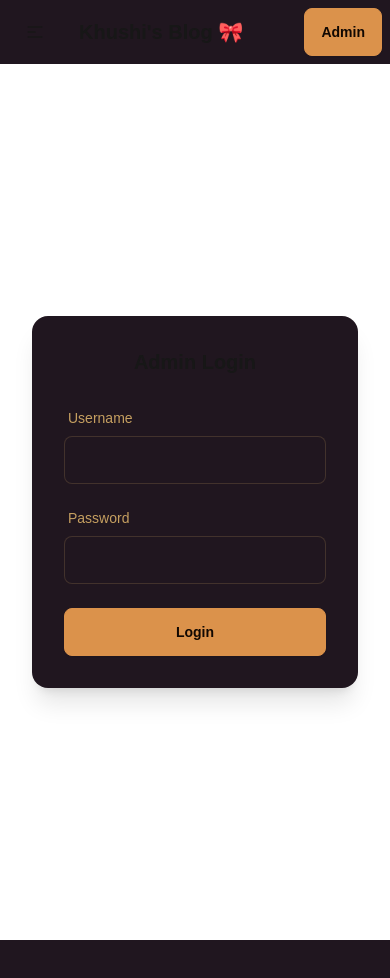
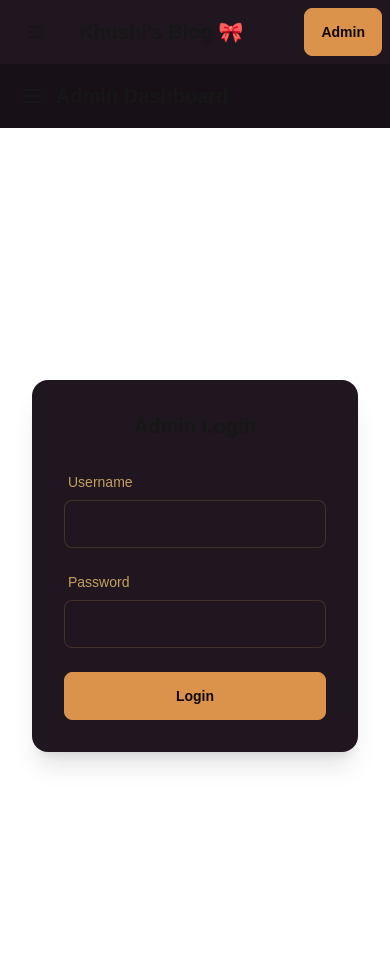
Before and after one commit to khushimotwani/blog-webapp, a Next.js app: page /admin/login in a window 390 px wide. Shown: the top 978 px of the page. Before the commit the page ends 940 px from the top, so only its background shows below. Built offline with nearby package versions, Linux system fonts and the light colour scheme; no server answers.

Commit message:
fixing admin login issue and sidebar phone issue

```diff
--- a/app/admin/layout.tsx
+++ b/app/admin/layout.tsx
@@ -1,26 +1,37 @@
-import { headers } from 'next/headers';
 import AdminSidebar from '@/components/AdminSidebar';
 
-export default async function AdminLayout({
+export default function AdminLayout({
   children,
 }: {
   children: React.ReactNode;
 }) {
-  // Only check if we're on login page
-  const currentPath = (await headers()).get("x-invoke-path") || "";
-  if (currentPath.includes("/admin/login")) {
-    return children;
-  }
-
-  // Admin layout for all other pages
   return (
     <div className="drawer lg:drawer-open">
       <input id="admin-drawer" type="checkbox" className="drawer-toggle" />
-      <div className="drawer-content p-4">
-        {children}
+
+      <div className="drawer-content flex flex-col">
+        {/* Navbar for mobile */}
+        <div className="w-full navbar bg-base-300 lg:hidden">
+          <div className="flex-none">
+            <label htmlFor="admin-drawer" className="btn btn-square btn-ghost">
+              <svg xmlns="http://www.w3.org/2000/svg" fill="none" viewBox="0 0 24 24" className="inline-block w-6 h-6 stroke-current">
+                <path strokeLinecap="round" strokeLinejoin="round" strokeWidth="2" d="M4 6h16M4 12h16M4 18h16"></path>
+              </svg>
+            </label>
+          </div>
+          <div className="flex-1">
+            <span className="text-xl font-bold">Admin Dashboard</span>
+          </div>
+        </div>
+
+        {/* Main content */}
+        <div className="p-4 md:p-8">
+          {children}
+        </div>
       </div>
+
       <div className="drawer-side">
-        <label htmlFor="admin-drawer" className="drawer-overlay"></label>
+        <label htmlFor="admin-drawer" aria-label="close sidebar" className="drawer-overlay"></label>
         <AdminSidebar />
       </div>
     </div>
--- a/app/admin/login/page.tsx
+++ b/app/admin/login/page.tsx
@@ -1,13 +1,20 @@
 'use client';
 
-import { signIn } from 'next-auth/react';
-import { useState } from 'react';
+import { signIn, useSession } from 'next-auth/react';
+import { useState, useEffect } from 'react';
 import { useRouter } from 'next/navigation';
 
 export default function LoginPage() {
   const router = useRouter();
+  const { data: session, status } = useSession();
   const [loading, setLoading] = useState(false);
   const [error, setError] = useState('');
+
+  useEffect(() => {
+    if (session) {
+      router.push('/admin');
+    }
+  }, [session, router]);
 
   const handleSubmit = async (e: React.FormEvent<HTMLFormElement>) => {
     e.preventDefault();
@@ -26,6 +33,7 @@ export default function LoginPage() {
       if (result?.error) {
         setError('Invalid credentials');
       } else if (result?.ok) {
+        router.refresh();
         router.push('/admin');
       }
     } catch (error) {
@@ -34,6 +42,14 @@ export default function LoginPage() {
       setLoading(false);
     }
   };
+
+  if (status === 'loading' || session) {
+    return (
+      <div className="min-h-screen flex justify-center items-center">
+        <span className="loading loading-spinner loading-lg"></span>
+      </div>
+    );
+  }
 
   return (
     <div className="min-h-screen flex items-center justify-center p-4">
```
